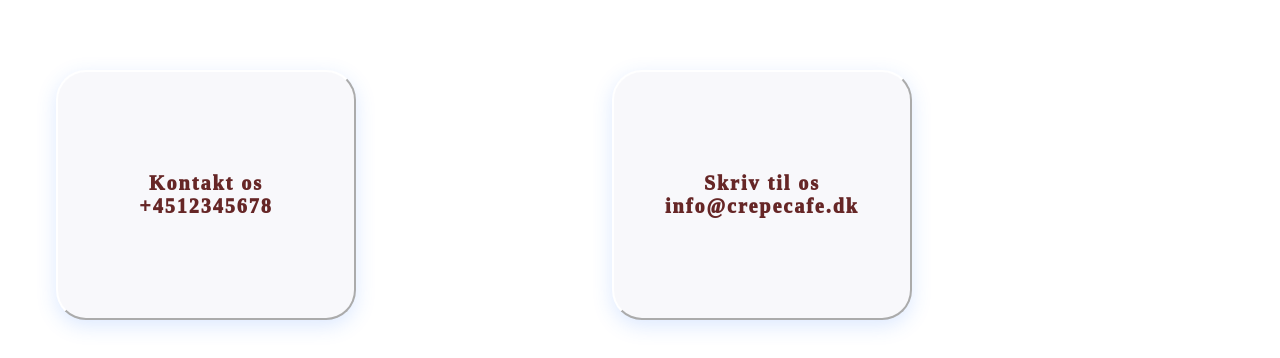
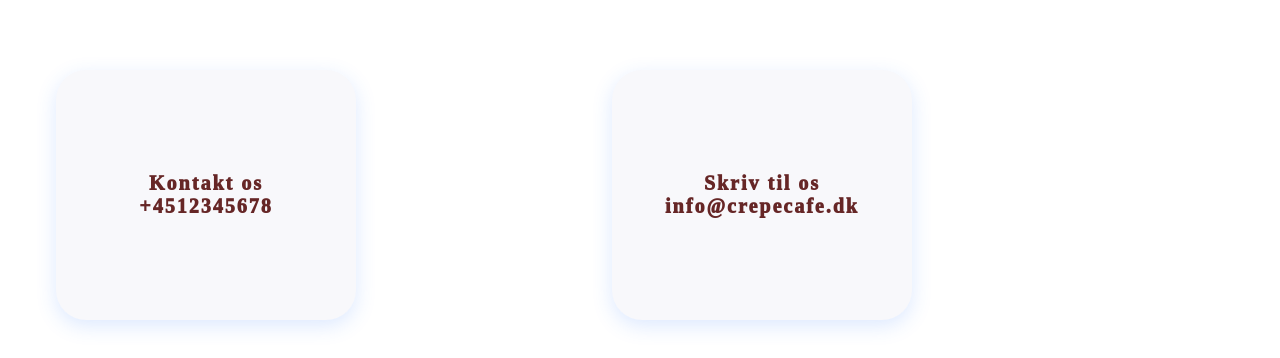
Before and after one commit to Najib-Hebrawi/cafeapp, a React (Create React App) app: page / in a window 1280 px wide. Shown: the part 594-952 px from the top of the page. Built offline with nearby package versions, Linux system fonts and the light colour scheme.

Commit message:
some changes

```diff
--- a/src/component/KontaktOsStyle.css
+++ b/src/component/KontaktOsStyle.css
@@ -27,6 +27,7 @@ button {
     text-decoration: none;
     border-radius:  30px;
     border-color: white;
+    border:thick;
     width: 300px;
     height: 250px;
     cursor: pointer;
```
